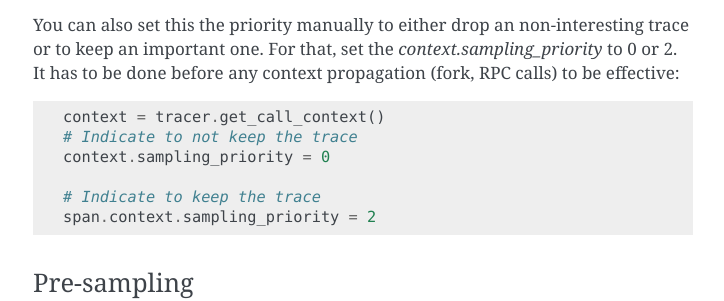
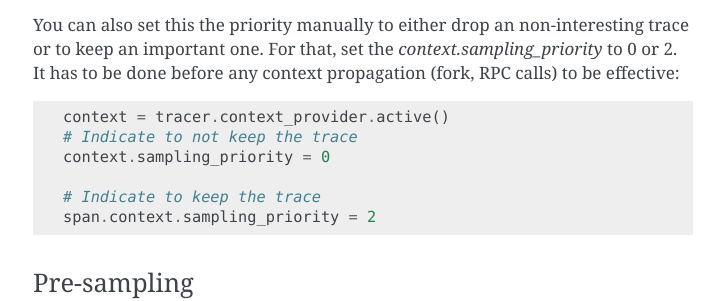
Before and after one commit to korniltsev-grafanista/pyroscope-python, a Sphinx documentation site: the page built from docs/index.rst, in a window 1280 px wide and 900 px high, scrolled down 9407 px. Shown: the part 152-453 px from the top of the window, without its empty margins (387-1111 px from the left). Built offline with Sphinx 7.4.7, drawn with Linux system fonts in a browser that asks for light colours.

Commit message:
Document tracer.context_provider.active instead of get_call_context
Upstream-Commit: 47108cb67e0a7b811d945809a5bf5ed29005b139

```diff
--- a/docs/index.rst
+++ b/docs/index.rst
@@ -349,7 +349,7 @@ You can also set this the priority manually to either drop an non-interesting tr
 For that, set the `context.sampling_priority` to 0 or 2. It has to be done before any context propagation (fork, RPC calls)
 to be effective::
 
-    context = tracer.get_call_context()
+    context = tracer.context_provider.active()
     # Indicate to not keep the trace
     context.sampling_priority = 0
 
```
